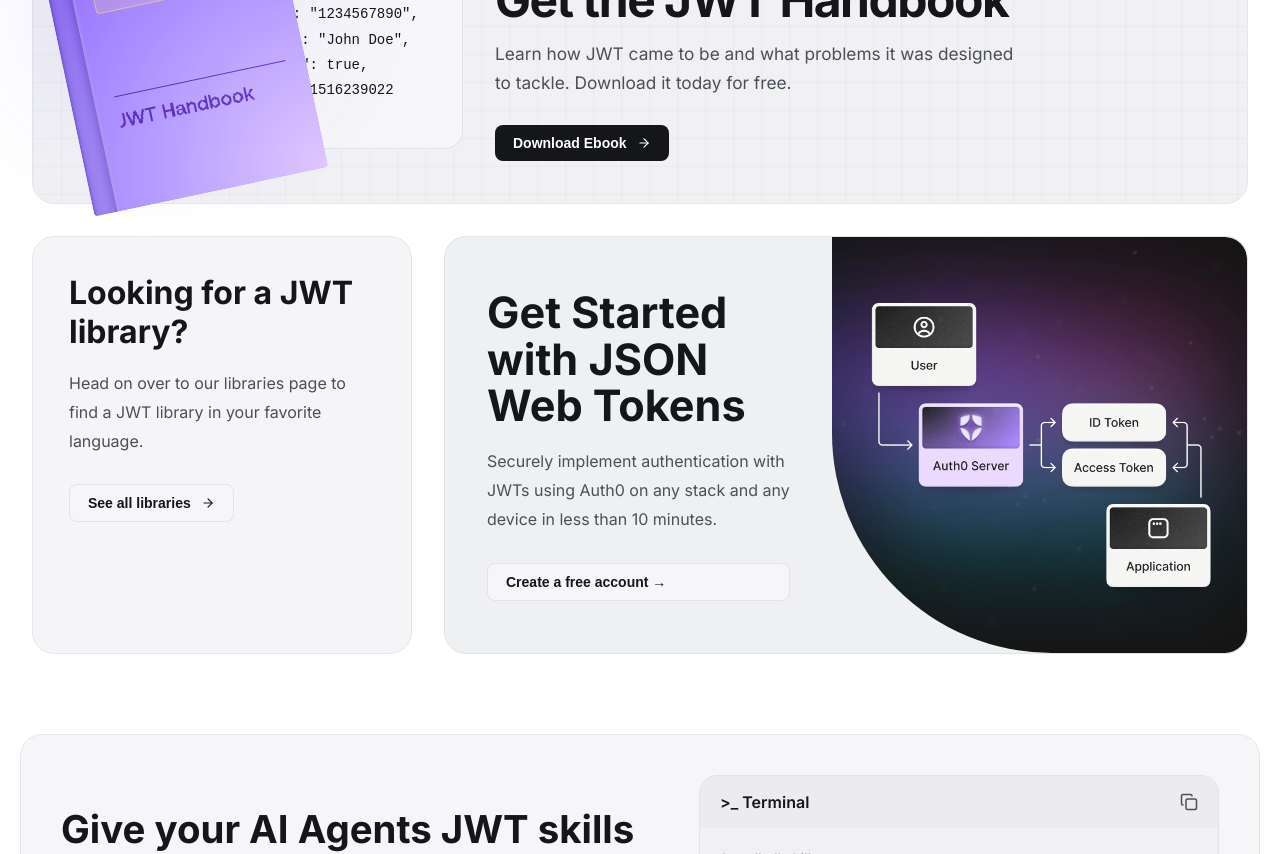
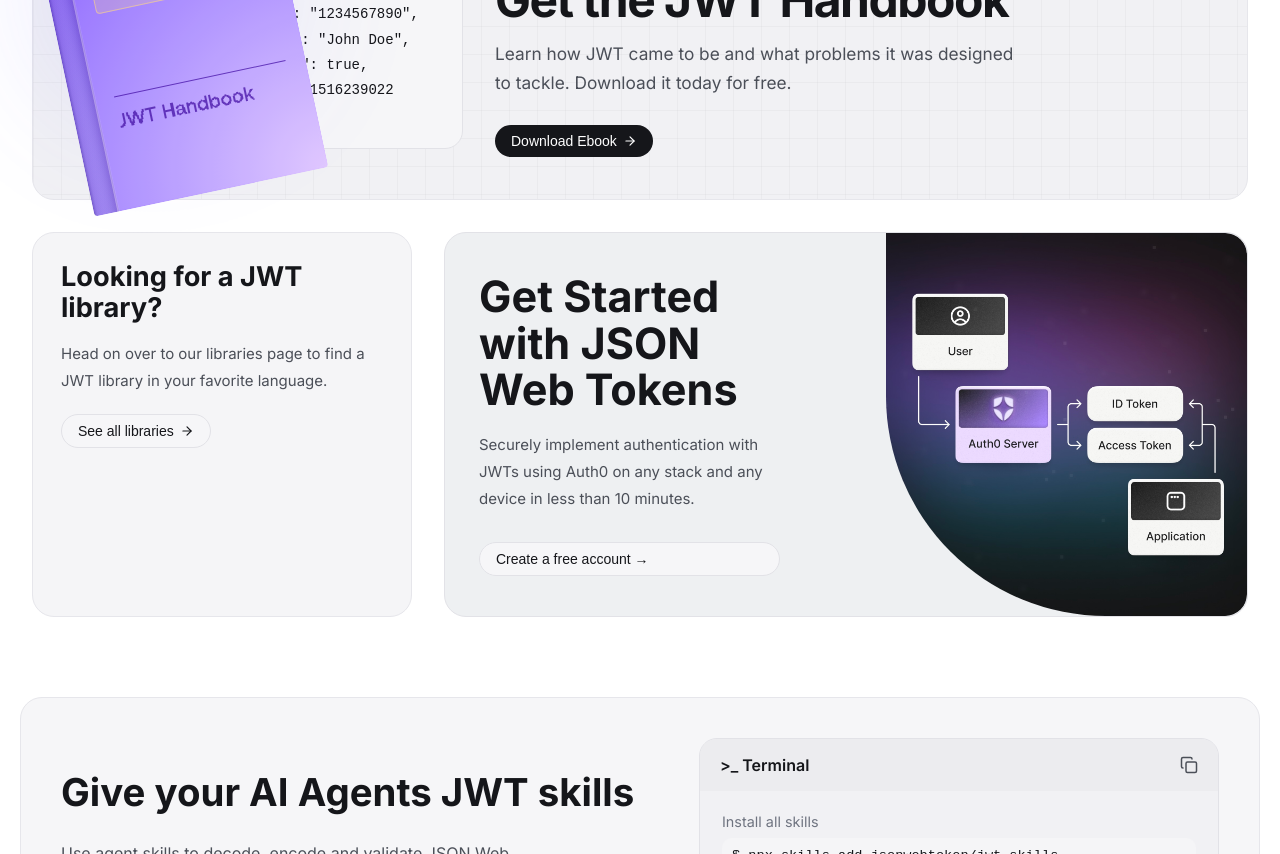
Before and after one commit to sooriyadhev/jwt.io, a React (Vite) app: page / in a window 1280 px wide. Shown: the part 1780-2634 px from the top of the page. Built offline with nearby package versions, Linux system fonts and the light colour scheme.

Commit message:
updating design

```diff
--- a/src/styles/resources.css
+++ b/src/styles/resources.css
@@ -156,47 +156,32 @@
 
 .handbook-content p {
     margin: 0 0 28px;
-
     color: var(--text-secondary);
-
     font-size: 1.08rem;
     line-height: 1.65;
-
     max-width: 520px;
 }
 
 /* Buttons */
 
 .resource-btn{
-
     display:inline-flex;
     align-items:center;
-    gap:10px;
-
+    gap:6px;
     background:var(--bg-surface);
-
     color:var(--text-primary);
-
     border:1px solid var(--border-color);
-
-    border-radius:8px;
-
-    padding:10px 18px;
-
+    border-radius:999px;
+    padding:8px 16px;
     font-size:14px;
-    font-weight:600;
-
+    font-weight:400;
     cursor:pointer;
-
     transition:.25s ease;
 }
 
 .resource-btn:hover{
-
-    border-color:var(--text-muted);
-
+    border-color:rgba(255,255,255,0.3);
     background:var(--glass-hover);
-
 }
 
 /* JWT Handbook button (Download Ebook) - special styling - stays white */
@@ -222,28 +207,25 @@
 
 .resource-item {
     background: var(--bg-input);
-
     border: 1px solid var(--border-color-soft);
-
     border-radius: 22px;
-
-    padding: 36px;
+    padding: 28px;
 }
 
 .resource-item h2 {
     color: var(--text-primary);
-
-    font-size: 2rem;
-
-    margin-bottom: 18px;
+    font-size: 1.7rem;
+    font-weight:600px;
+    line-height:1.15;
+    margin-bottom: 16px;
 }
 
 .resource-item p {
     color: var(--text-secondary);
-
+    font-size:15px;
+    line-height:1.6;
     line-height: 1.8;
-
-    margin-bottom: 28px;
+    margin-bottom: 20px;
 }
 
 /* ================= RIGHT CARD ================= */
@@ -252,23 +234,17 @@
     display: flex;
     align-items: stretch;
     justify-content: space-between;
-
     background: var(--bg-surface-deep);
     border: 1px solid var(--border-color);
     border-radius: 22px;
-
     padding: 0;
-
     overflow: hidden;
-
     min-height: 330px;
 }
 
 .resource-text {
-    width: 50%;
-
-    padding: 52px 42px;
-
+    width: 46%;
+    padding: 40px 34px;
     display: flex;
     flex-direction: column;
     justify-content: center;
@@ -276,45 +252,33 @@
 
 .resource-text h2 {
     color: var(--text-primary);
-
     font-size: 2.7rem;
     line-height: 1.08;
-
     margin-bottom: 18px;
 }
 
 .resource-text p {
     color: var(--text-secondary);
-
     line-height: 1.8;
-
     margin-bottom: 30px;
-
     max-width: 400px;
 }
 
 .resource-image {
     position: relative;
-
-    width: 54%;
-
+    width: 45%;
     overflow: hidden;
-
     border-top-right-radius: 22px;
     border-bottom-right-radius: 22px;
-
     /* jwt.io curve */
     border-bottom-left-radius: 220px;
-
     display: flex;
 }
 
 .resource-image img {
     width: 100%;
     height: 100%;
-
     object-fit: cover;
-
     display: block;
 }
 
```
